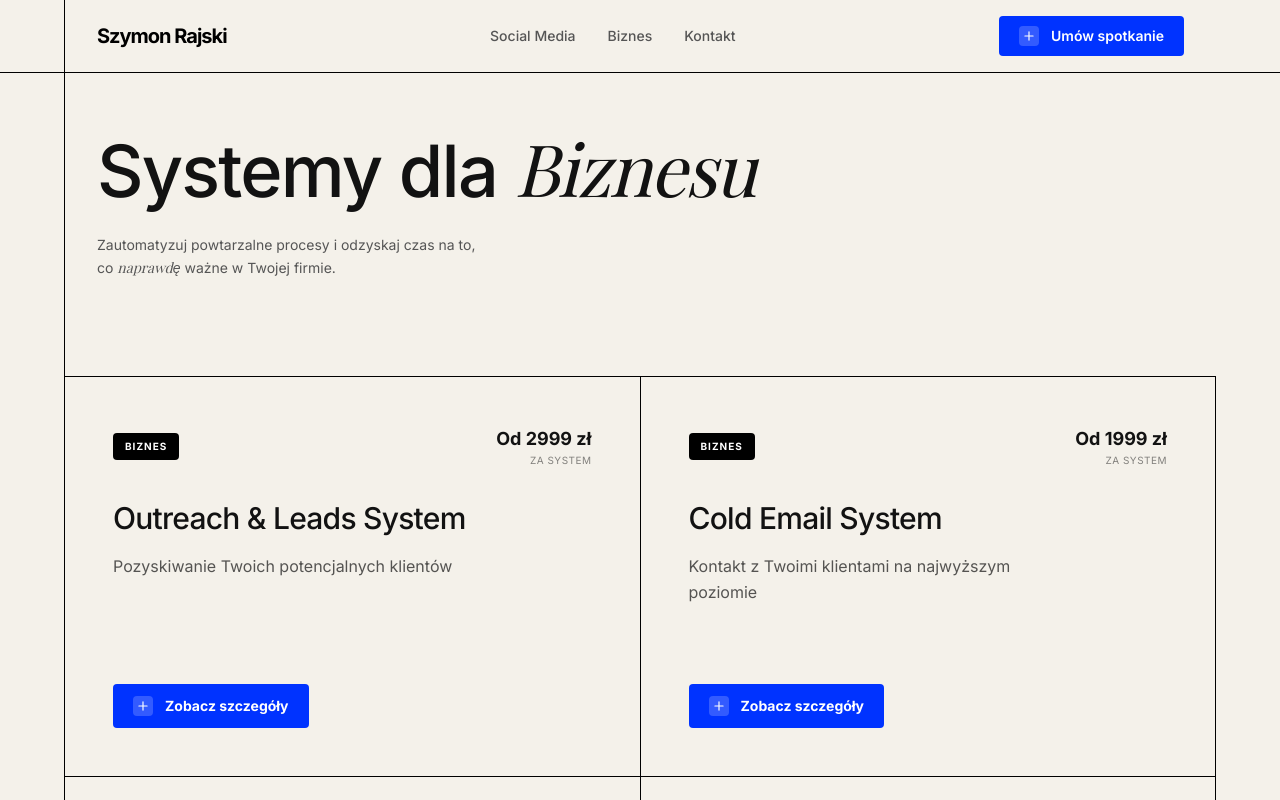
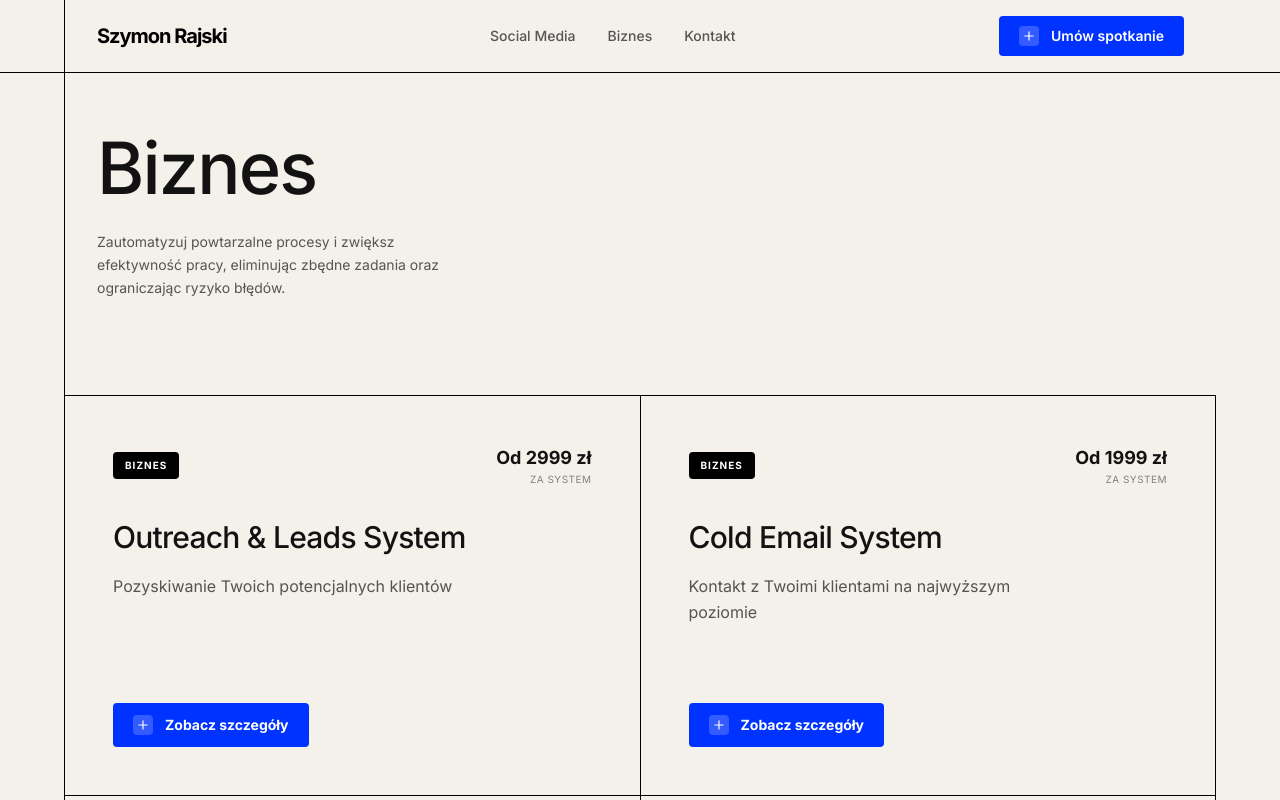
Before and after one commit to szymonr-biznes/szymon-rajski, a Next.js app: page /business in a window 1280 px wide. Shown: the top 800 px of the page. Built offline with nearby package versions, Linux system fonts and the light colour scheme; a web font is replaced by a local one.

Commit message:
style business subpage offers

```diff
--- a/app/business/page.tsx
+++ b/app/business/page.tsx
@@ -17,10 +17,11 @@ export default function BusinessPage() {
         <section className="relative overflow-hidden">
           <div className="w-auto ml-3 lg:w-[calc(100%-128px)] lg:mx-16 px-6 lg:px-8 pt-28 pb-12 lg:pt-32 lg:pb-24 border-l border-black relative">
             <h1 className="text-3xl md:text-6xl lg:text-7xl font-medium tracking-tight text-foreground leading-[1.1]">
-              Systemy dla <span className="font-serif italic font-normal">Biznesu</span>
+              Biznes
             </h1>
             <p className="mt-6 text-sm text-muted-foreground max-w-sm leading-relaxed">
-              Zautomatyzuj powtarzalne procesy i odzyskaj czas na to, co <span className="font-serif italic font-normal">naprawdę</span> ważne w Twojej firmie.
+              Zautomatyzuj powtarzalne procesy i zwiększ efektywność pracy, eliminując
+              zbędne zadania oraz ograniczając ryzyko błędów.
             </p>
           </div>
 
```
